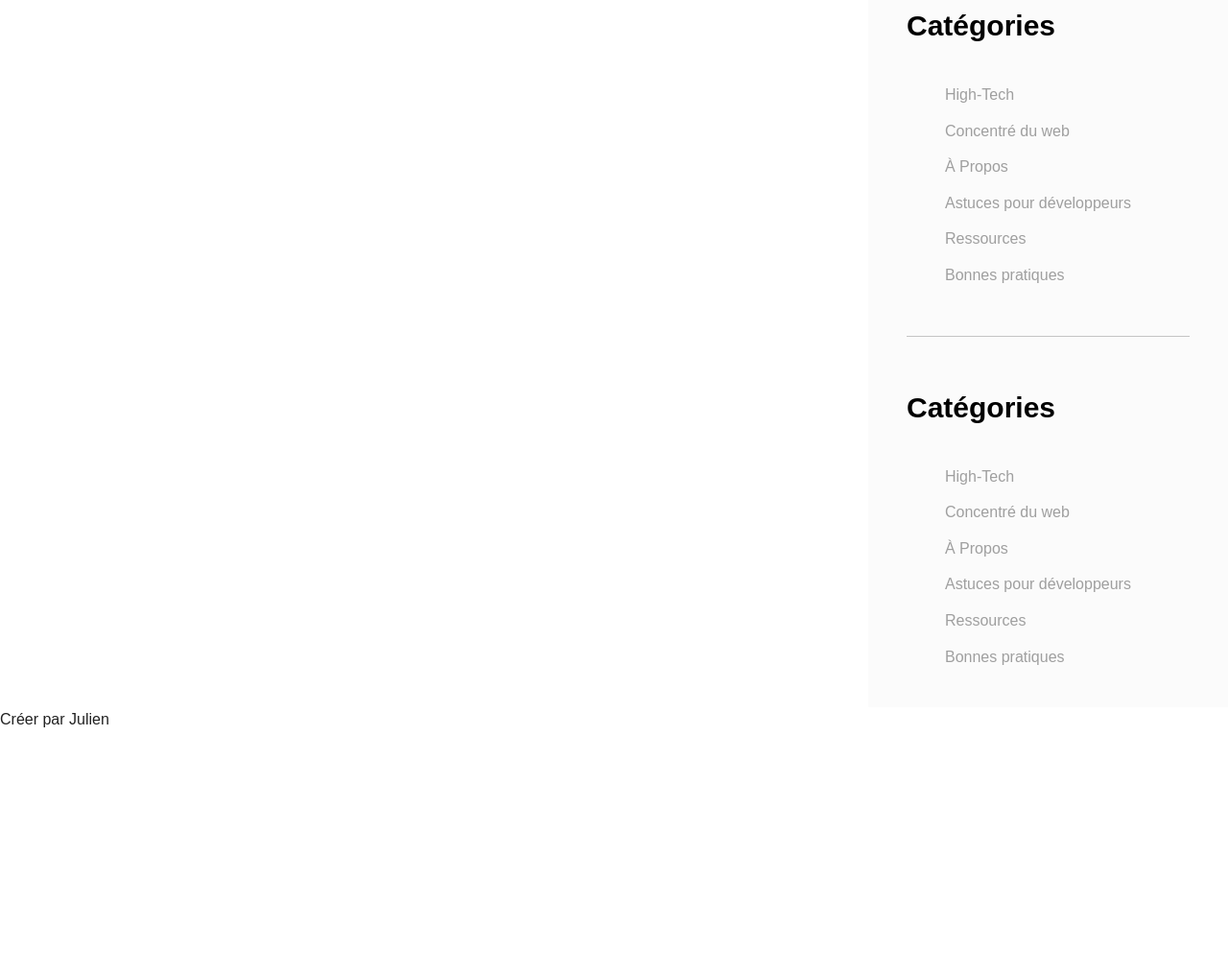
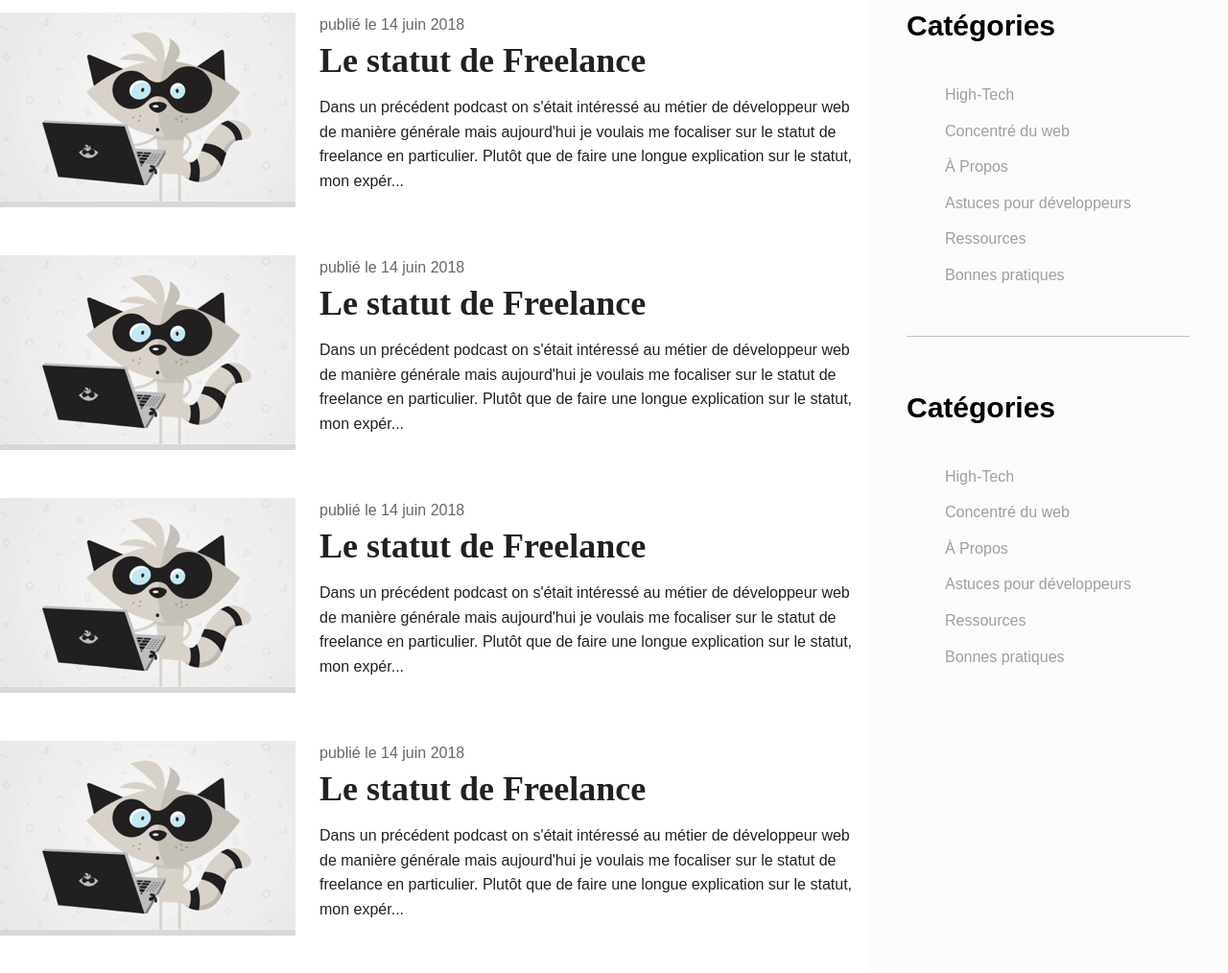
Before and after one commit to julien54190/TP_creation_de_blog, a plain HTML site: page index.html in a window 1280 px wide. Shown: the part 464-1478 px from the top of the page at 96% size. Before the commit the page ends 1243 px from the top, so only its background shows below. Drawn offline with Linux system fonts and the light colour scheme.

Commit message:
add articles

```diff
--- a/index.html
+++ b/index.html
@@ -10,7 +10,7 @@
     <header class="topbar">
         <nav>
             <a href="index.html">Acceuil</a>
-            <a href="article.html" class="active">Articles</a>
+            <a href="article.html"class="active">Articles</a>
             <a href="about.html">A propos</a>
             <a href="contact.html">Contact</a>
         </nav>
@@ -20,8 +20,46 @@
         </div>
     </header>
     <div class="banniere"></div>
+    <div class="body">
         <main class="main">
+            <div class="container">
+                <article class="article">
+                    <a href="article.html" class="article-img"><img src="images/container_image.png" alt=""></a>
+                    <div class="article-date">publié le 14 juin 2018</div>
+                    <h2 class="article-title"><a href="article.html">Le statut de Freelance</h2></a>
+                    <p>
+                        Dans un précédent podcast on s'était intéressé au métier de développeur web de manière générale mais aujourd'hui je voulais me focaliser sur le statut de freelance en particulier. Plutôt que de faire une longue explication sur le statut, mon expér...
+                    </p>
 
+                </article>
+                <article class="article">
+                    <a href="article.html" class="article-img"><img src="images/container_image.png" alt=""></a>
+                    <div class="article-date">publié le 14 juin 2018</div>
+                    <h2 class="article-title"><a href="article.html">Le statut de Freelance</h2></a>
+                    <p>
+                        Dans un précédent podcast on s'était intéressé au métier de développeur web de manière générale mais aujourd'hui je voulais me focaliser sur le statut de freelance en particulier. Plutôt que de faire une longue explication sur le statut, mon expér...
+                    </p>
+
+                </article>
+                <article class="article">
+                    <a href="article.html" class="article-img"><img src="images/container_image.png" alt=""></a>
+                    <div class="article-date">publié le 14 juin 2018</div>
+                    <h2 class="article-title"><a href="article.html">Le statut de Freelance</h2></a>
+                    <p>
+                        Dans un précédent podcast on s'était intéressé au métier de développeur web de manière générale mais aujourd'hui je voulais me focaliser sur le statut de freelance en particulier. Plutôt que de faire une longue explication sur le statut, mon expér...
+                    </p>
+
+                </article>
+                <article class="article">
+                    <a href="article.html" class="article-img"><img src="images/container_image.png" alt=""></a>
+                    <div class="article-date">publié le 14 juin 2018</div>
+                    <h2 class="article-title"><a href="article.html">Le statut de Freelance</h2></a>
+                    <p>
+                        Dans un précédent podcast on s'était intéressé au métier de développeur web de manière générale mais aujourd'hui je voulais me focaliser sur le statut de freelance en particulier. Plutôt que de faire une longue explication sur le statut, mon expér...
+                    </p>
+
+                </article>
+            </div>
             </main>
             <aside class="sidebar">
                 <h4 class="sidebar-title">Catégories</h4>
@@ -44,8 +82,6 @@
                     <li><a href="#">Bonnes pratiques</a></li>
                 </ul>
             </aside>
-    <footer class="footer">
-        <p>Créer par Julien</p>
-    </footer>
+        </div>
 </body>
 </html>
--- a/styles.css
+++ b/styles.css
@@ -4,12 +4,13 @@
     box-sizing: border-box;
 }
 
-body{
+body, html{
     font-size: 16px;
     color: rgba(0, 0, 0, .87);
     font-family: sans-serif;
     line-height: 1.6 ;
     margin: 0;
+    font-weight: 500;
 }
 
 /* HEADER */
@@ -22,6 +23,8 @@ body{
     width: 100%;
     background: #FFF;
     padding: 30px;
+    z-index: 3;
+    box-shadow: 0 4ox 10px rgba(0, 0, 0, .1);
 }
 
 .topbar nav{
@@ -59,8 +62,11 @@ body{
 
 /* Main */
 
+.body{
+    display: flex;
+}
+
 .main{
-    float: left;
     background: #FFF;
     width: calc(100% - 375px);
     box-shadow: 0 4ox 30px rgba(0, 0, 0, .85);
@@ -68,10 +74,56 @@ body{
     z-index: 2;
 }
 
+.conteiner{
+    max-width: 940px;
+    margin: 0 auto;
+}
+
+.article{
+    position: relative;
+    margin: 50px 0;
+    padding-left: 333px;
+    min-height: 203px;
+}
+
+.article a{
+    color: inherit;
+    text-decoration: none;
+}
+
+.article a:hover{
+    text-decoration: underline;
+}
+
+.article-img{
+    position: absolute;
+    left: 0;
+    top: 0;
+    width: 308px;
+    margin-right: 25px;
+}
+
+.article-img img{
+    width: 100%;
+    height: auto;
+}
+
+.article-date{
+    font-weight: 300;
+    color: rgba(0, 0, 0, .6);
+    margin-bottom: 5px;
+}
+
+.article-title {
+    font-size: 2.25rem;
+    line-height: 1.1;
+    font-family: serif;
+    margin: 0 0 15px 0;
+}
+
 /* Aside */
 
 .sidebar{
-    float: right;
     background:#FBFBFB;
     width: 375px;
     padding: 40px;
```
Lines whose indentation alone changed are shown as unchanged.
